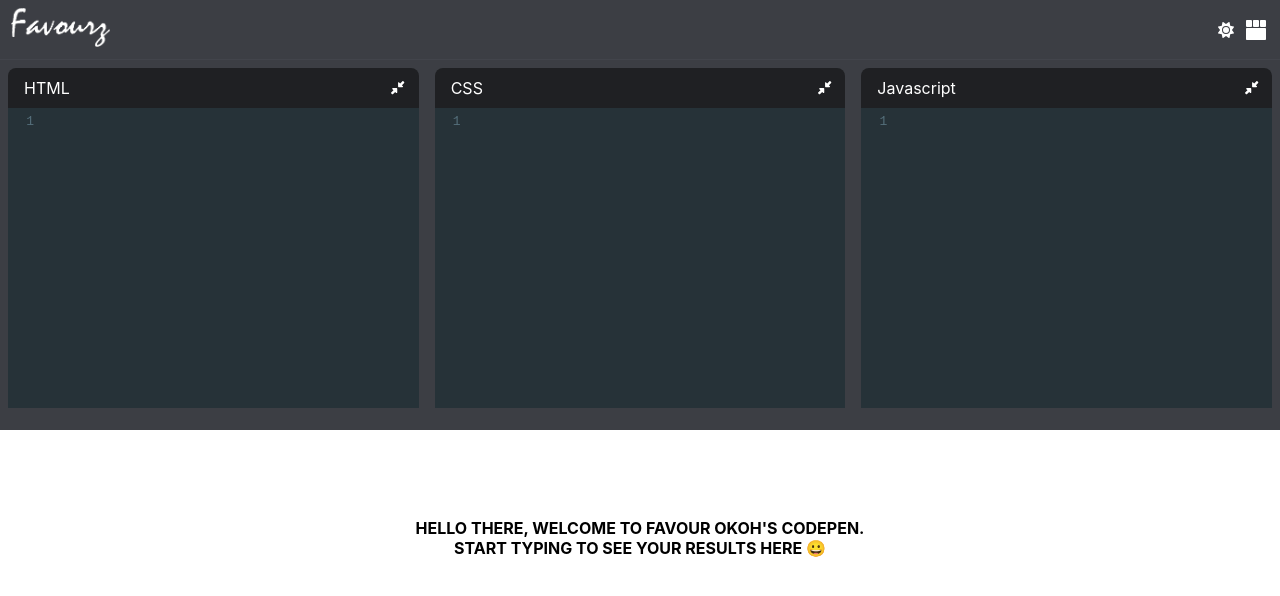
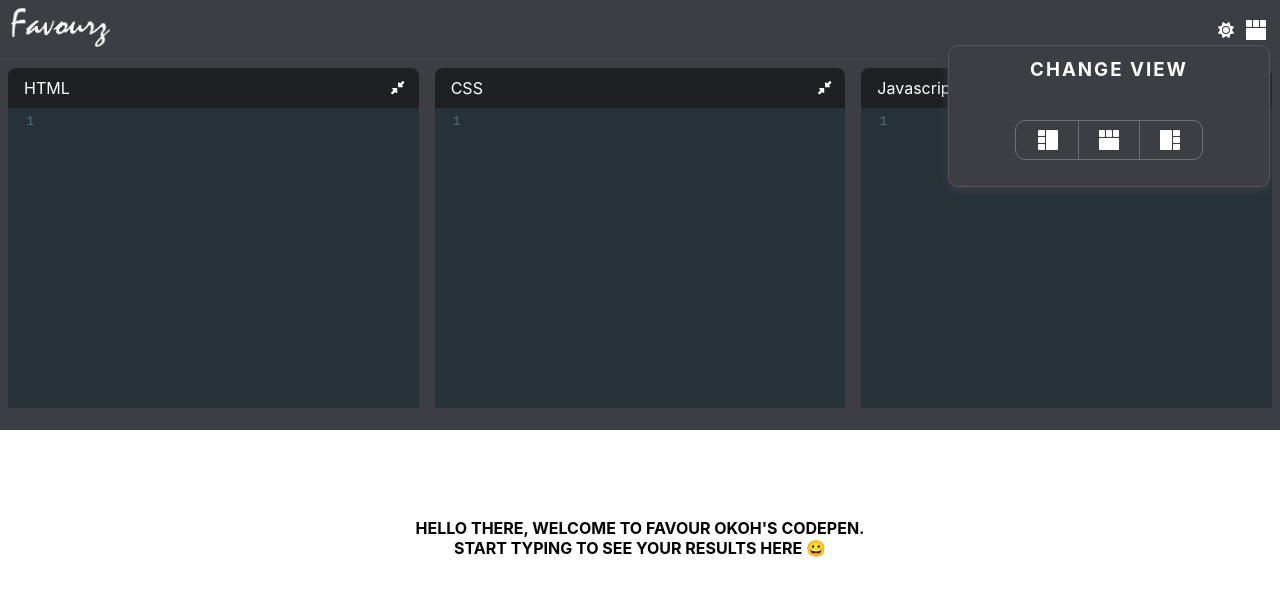
Before and after one commit to Favourz1/Codepen-clone, a React (Vite) app: page / in a window 1280 px wide. Both pictures are taken after a click on the element 1256 px from the left and 29 px from the top of the page. Shown: the top 596 px of the page. Built offline with nearby package versions, Linux system fonts and the light colour scheme.

Commit message:
Chore: Basic structure for editor position modal

```diff
--- a/index.html
+++ b/index.html
@@ -11,6 +11,7 @@
   </head>
   <body>
     <div id="root"></div>
+    <div id="portal"></div>
     <script type="module" src="/src/main.jsx"></script>
   </body>
 </html>
--- /dev/null
+++ b/src/components/EditorModal/EditorModal.jsx
@@ -0,0 +1,35 @@
+import React, { useContext } from 'react'
+import EditorLeft from '../Icons/EditorLeft'
+import EditorTop from '../Icons/EditorTop'
+import EditorRight from '../Icons/EditorRight'
+import { themeContext } from '../../contexts/ThemeContext'
+
+const EditorModal = ({ onblur }) => {
+    const darkThemeContext = useContext(themeContext);
+    return (
+        <div
+            className='editor-position__modal-container'
+            // onBlur={onblur}
+            // onMouseOut={onblur}
+            onClick={(el) => { el.target !== el ? onblur : undefined }}
+            //useRef here 👆
+            style={{
+                backgroundColor: darkThemeContext ? 'hsl(225, 6%, 25%)' : 'white',
+                color: darkThemeContext ? 'white' : 'hsl(225, 6%, 25%)',
+            }}
+        >
+            <div className='editor-position__modal-wrapper'>
+                <h3 className='editor-position__title'>Change View</h3>
+                <ul className='editor-position__action-wrapper'>
+                    <li><EditorLeft dark={darkThemeContext} /></li>
+                    <li><EditorTop dark={darkThemeContext} /></li>
+                    <li><EditorRight dark={darkThemeContext} /></li>
+                </ul>
+
+            </div>
+        </div>
+    )
+
+}
+
+export default EditorModal
--- a/src/components/Header/Header.jsx
+++ b/src/components/Header/Header.jsx
@@ -1,4 +1,4 @@
-import React, { useContext } from "react";
+import React, { useContext, useState } from "react";
 import HeaderStyles from "./Header.module.css"
 import { themeContext, setThemeContext } from "../../contexts/ThemeContext"
 import FavourzLogoWhite from "../../assets/img/favourz-logo-white.png"
@@ -6,9 +6,12 @@ import FavourzLogoBlack from "../../assets/img/favourz-logo-black.png"
 import { FontAwesomeIcon } from '@fortawesome/react-fontawesome'
 import { faMoon, faSun } from '@fortawesome/free-solid-svg-icons'
 import EditorTop from "../Icons/EditorTop";
+import EditorModal from "../EditorModal/EditorModal";
 
 
 const Header = () => {
+
+  const [isEditorModalActive, setIsEditorModalActive] = useState(false)
 
   const darkThemeContext = useContext(themeContext)
   const setDarkThemeContext = useContext(setThemeContext)
@@ -18,7 +21,15 @@ const Header = () => {
     color: darkThemeContext ? 'white' : 'hsl(225, 6%, 25%)',
     fill: darkThemeContext ? 'white' : 'hsl(225, 6%, 25%)'
   }
+  //   const handleClick = (el) => {
+  //     setIsEditorModalActive(!isEditorModalActive)
+  //     if (el.target.contains({< EditorModal />})) {
 
+  //     }
+  //       else {
+  //       setIsEditorModalActive(false)
+  // }
+  //   }
   return (
     <header className={HeaderStyles.header} style={headerConditionalStyle} >
       <div className={`${HeaderStyles["logo-wrapper"]}`}>
@@ -29,9 +40,9 @@ const Header = () => {
           onClick={() => setDarkThemeContext(prevTheme => !prevTheme)}
           tabIndex={0}
         > <FontAwesomeIcon icon={darkThemeContext ? faSun : faMoon} transform="right-4" size="1x" /></div>
-        <div className={`${HeaderStyles["header-action-btn"]} ${HeaderStyles[""]}`}
-        >
+        <div className={`${HeaderStyles["header-action-btn"]} ${HeaderStyles[""]}`} onClick={() => setIsEditorModalActive(!isEditorModalActive)}>
           <EditorTop dark={darkThemeContext} />
+          {isEditorModalActive && <EditorModal onblur={() => setIsEditorModalActive(false)} />}
         </div>
       </div>
     </header>
--- a/src/components/Header/Header.module.css
+++ b/src/components/Header/Header.module.css
@@ -1,4 +1,5 @@
 header{
+    position:relative;
     display: flex;
     flex-direction: row;
     justify-content: space-between;
--- a/src/index.css
+++ b/src/index.css
@@ -16,6 +16,7 @@ html, body{
   margin: 0;
   padding: 0;
   box-sizing: border-box;
+  overflow: hidden;
 }
 
 .app{
@@ -85,3 +86,68 @@ html, body{
   border-bottom-left-radius: .5rem;
   transition: all .518s cubic-bezier(0.4,0,0.2,1);
 }
+
+.editor-position__modal-container{
+  position: absolute;
+  top: calc(68% + 5px);
+  right: 10px;
+  z-index: 1000;
+  padding: 10px;
+  background-color: hsl(225, 6%, 25%);
+  border: 1px solid hsl(225, 6%, 35%);
+  box-shadow:0px 4px 9px 0px hsl(225deg 6% 25%);
+  border-radius: 10px;
+  display: flex;
+  flex-shrink: 2;
+  flex-basis: auto;
+  height: 120px;
+  width: 300px;
+  -webkit-border-radius: 10px;
+  -moz-border-radius: 10px;
+  -ms-border-radius: 10px;
+  -o-border-radius: 10px;
+}
+
+.editor-position__modal-wrapper{
+  height: 100%;
+  width: 100%;
+  display: flex;
+  flex-direction: column;
+  justify-content: space-between;
+  align-items: center;
+}
+
+.editor-position__modal-wrapper .editor-position__title{
+  font-weight: 700;
+  letter-spacing: 2px;
+  text-transform: uppercase;
+  margin: 0;
+  margin-bottom: 20px;
+}
+
+.editor-position__action-wrapper{
+  position: relative;
+  list-style-type: none;
+  height: 50px;
+  padding: 0 2px;
+  display: flex;
+  justify-content: space-evenly;
+  flex-wrap: wrap;
+  border: 1px solid hsl(225, 6%, 45%);
+  border-radius: 10px;
+  -webkit-border-radius: 10px;
+  -moz-border-radius: 10px;
+  -ms-border-radius: 10px;
+  -o-border-radius: 10px;
+}
+
+.editor-position__action-wrapper li{
+  display: flex;
+  justify-content: center;
+  align-items: center;
+  padding: 8px 20px;
+}
+
+.editor-position__action-wrapper li:not(:last-child){
+  border-right: 1px solid hsl(225, 6%, 45%);
+}
```
